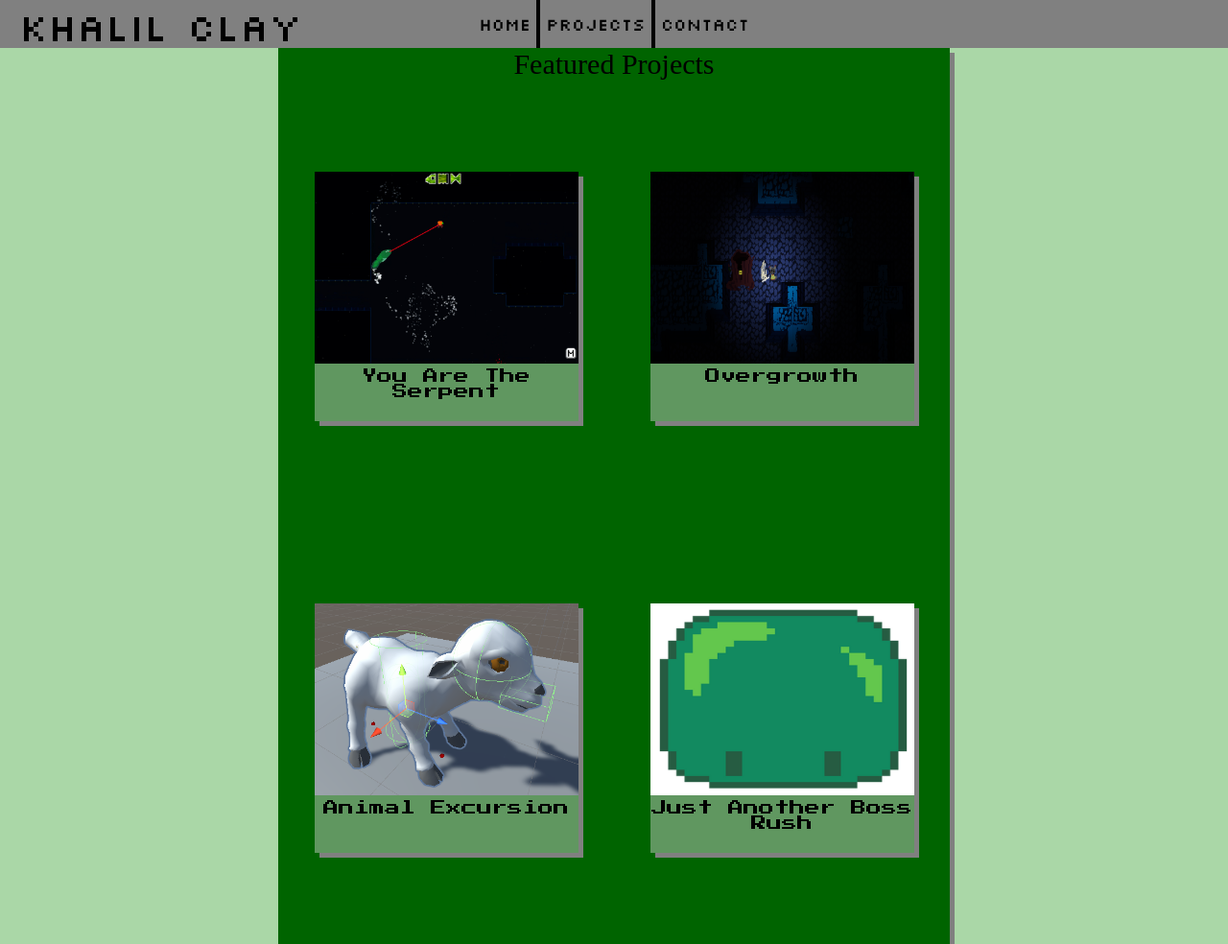
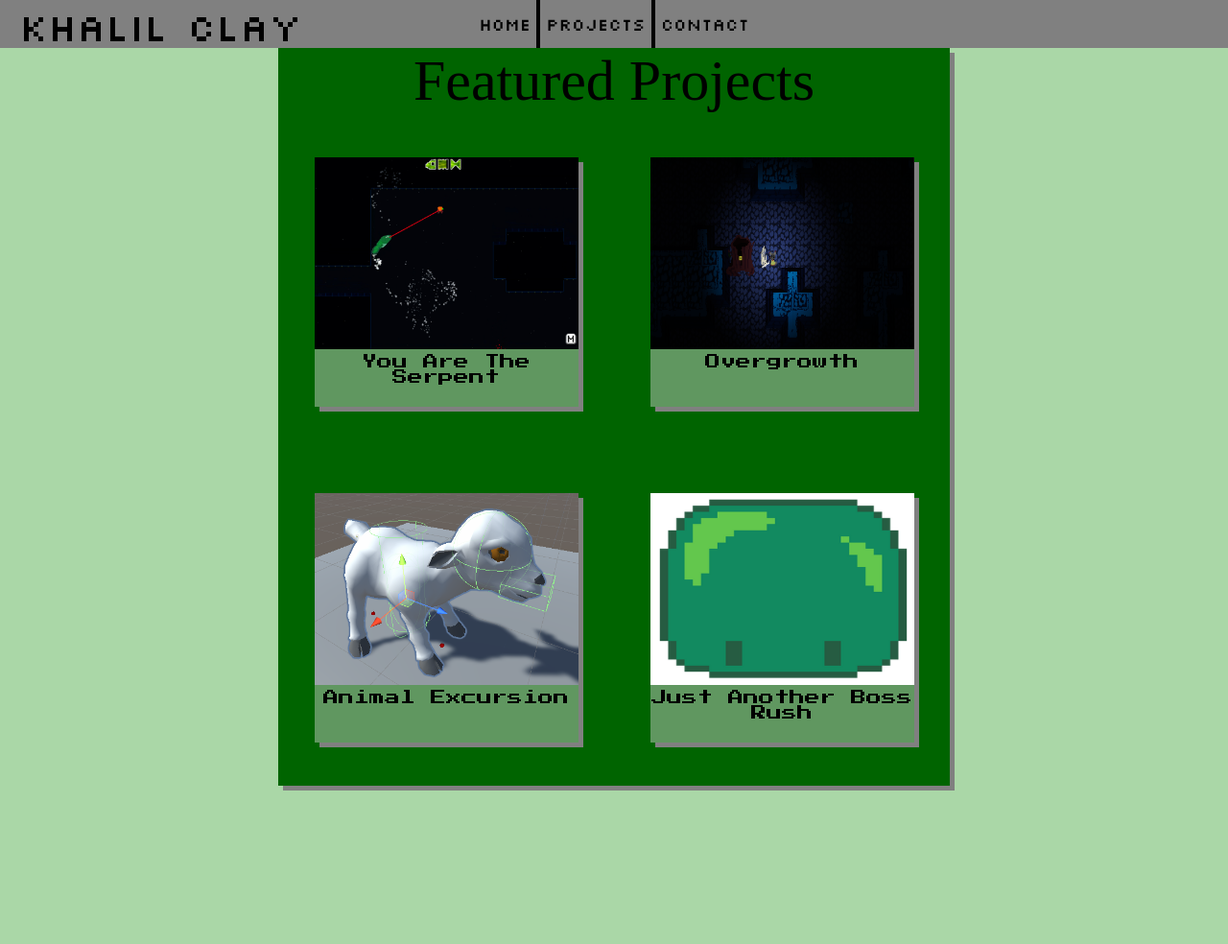
Before and after one commit to Procrascat/KCPortfolioSite, a plain HTML site: page index.html in a window 1280 px wide. Shown: the whole page at 96% size. After the commit the page ends 950 px from the top, so only its background shows below. Drawn offline with Linux system fonts and the light colour scheme; a web font is replaced by a local one.

Commit message:
Adjusted main page header font size

```diff
--- a/styles/main-page-body.css
+++ b/styles/main-page-body.css
@@ -26,14 +26,13 @@ body {
 .body-header h2{
     font-family: 'Jersey 15';
     font-weight: 400;
-}
-
-.body-header h2 {
     top: 200px;
-
+    font-size: 60px;
     margin: 0;
     margin-top: 50px;
 }
+
+
 
 .featured-content-section {
     display: grid;
@@ -91,7 +90,7 @@ body {
     }
 
     .featured-content-section {
-        height: 900px;
+        height: 700px;
         width: 700px;
         grid-template-columns: 1fr 1fr;
     }
```
